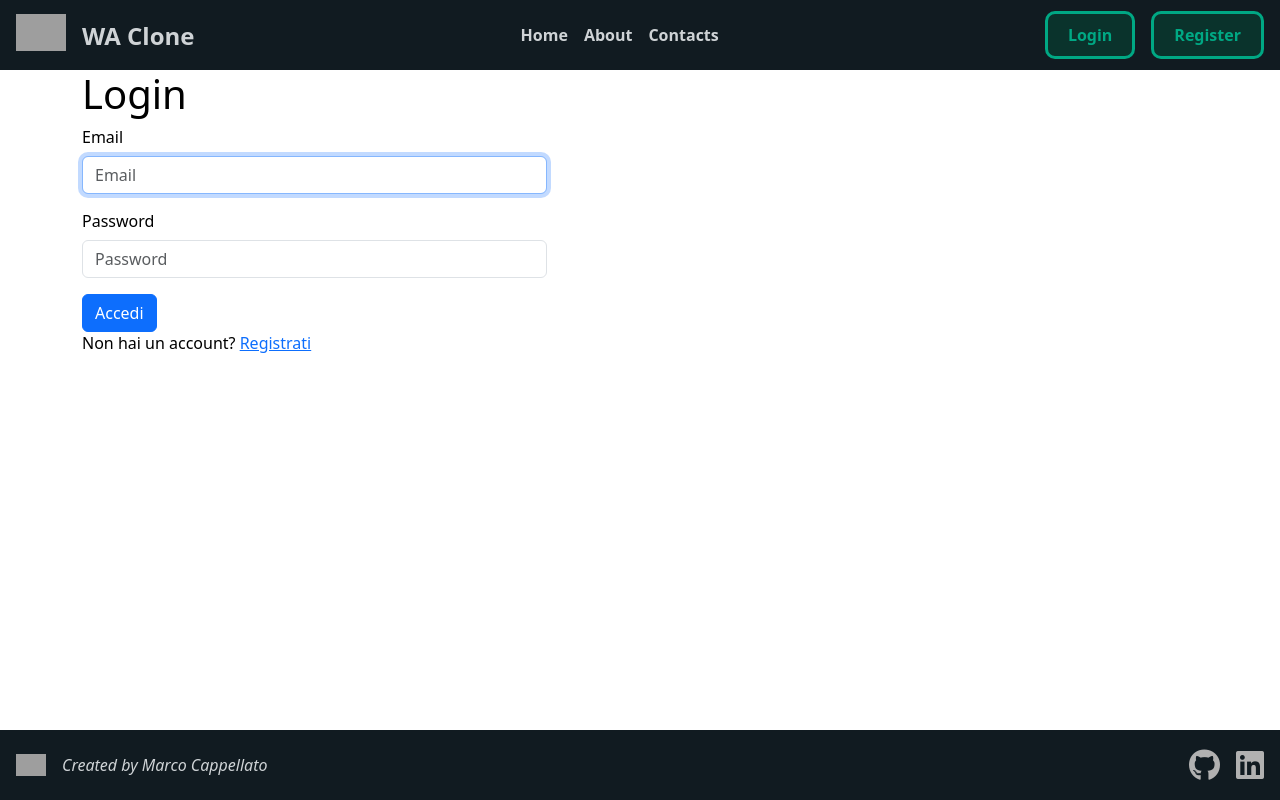
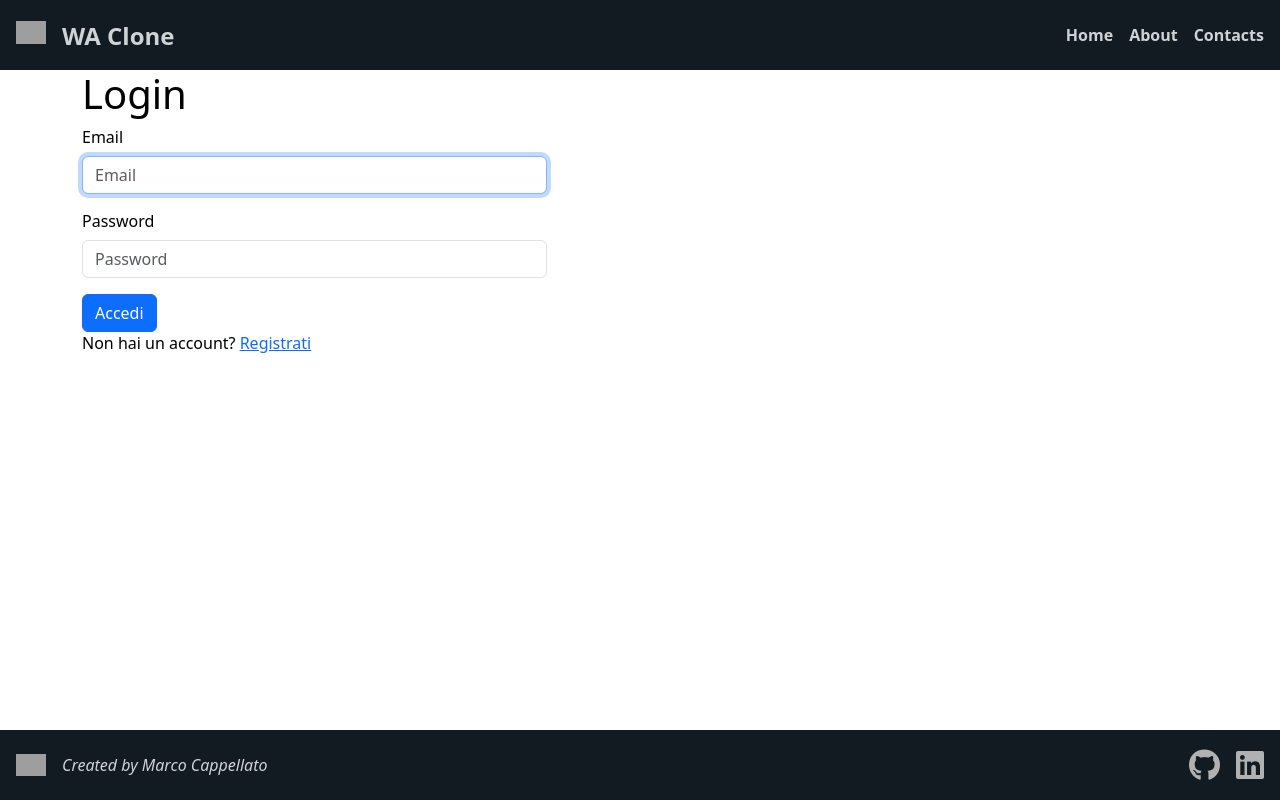
Before and after one commit to Marcap00/wa-clone, a Vue app in the folder wa-clone-fe/: page /login in a window 1280 px wide. Built offline with nearby package versions, Linux system fonts and the light colour scheme; grey boxes are pictures that could not be loaded.

Commit message:
Refactor AppHeader

```diff
--- a/wa-clone-fe/src/components/general/AppHeader.vue
+++ b/wa-clone-fe/src/components/general/AppHeader.vue
@@ -1,9 +1,16 @@
 <script setup>
-import { RouterLink } from 'vue-router'
+import { RouterLink, useRoute } from 'vue-router'
+import { computed } from 'vue'
+
+const route = useRoute()
+
+const isLoginPage = computed(() => route.path.includes('login'))
+
+
 </script>
 
 <template>
-    <header>
+    <header class="box-shadow">
         <nav class="d-flex justify-content-between align-items-center p-3">
             <div class="nav-right d-flex align-items-center gap-3">
                 <RouterLink to="/">
@@ -19,9 +26,9 @@ import { RouterLink } from 'vue-router'
                 <RouterLink to="/">About</RouterLink>
                 <RouterLink to="/">Contacts</RouterLink>
             </div>
-            <div class="nav-left d-flex align-items-center gap-3">
-                <RouterLink class="btn" to="/login">Login</RouterLink>
-                <RouterLink class="btn" to="/register">Register</RouterLink>
+            <div v-if="!isLoginPage" class="nav-left d-flex align-items-center gap-3">
+                <RouterLink class="btn-custom" to="/login">Login</RouterLink>
+                <RouterLink class="btn-custom" to="/register">Register</RouterLink>
             </div>
         </nav>
     </header>
@@ -43,7 +50,7 @@ header {
         }
 
         img {
-            width: 50px;
+            width: 30px;
         }
 
         a {
@@ -65,22 +72,6 @@ header {
         }
     }
 
-    .btn {
-        padding: 10px 20px;
-        border-radius: 10px;
-        background-color: $bg-label-active;
-        border: 3px solid $text-label-active;
-        color: $text-label-active;
 
-        &:hover {
-            background-color: $bg-label-active-hover;
-            scale: 1.05;
-            transition: all 0.3s ease;
-        }
-
-        &:active {
-            scale: 1;
-        }
-    }
 }
 </style>
```
